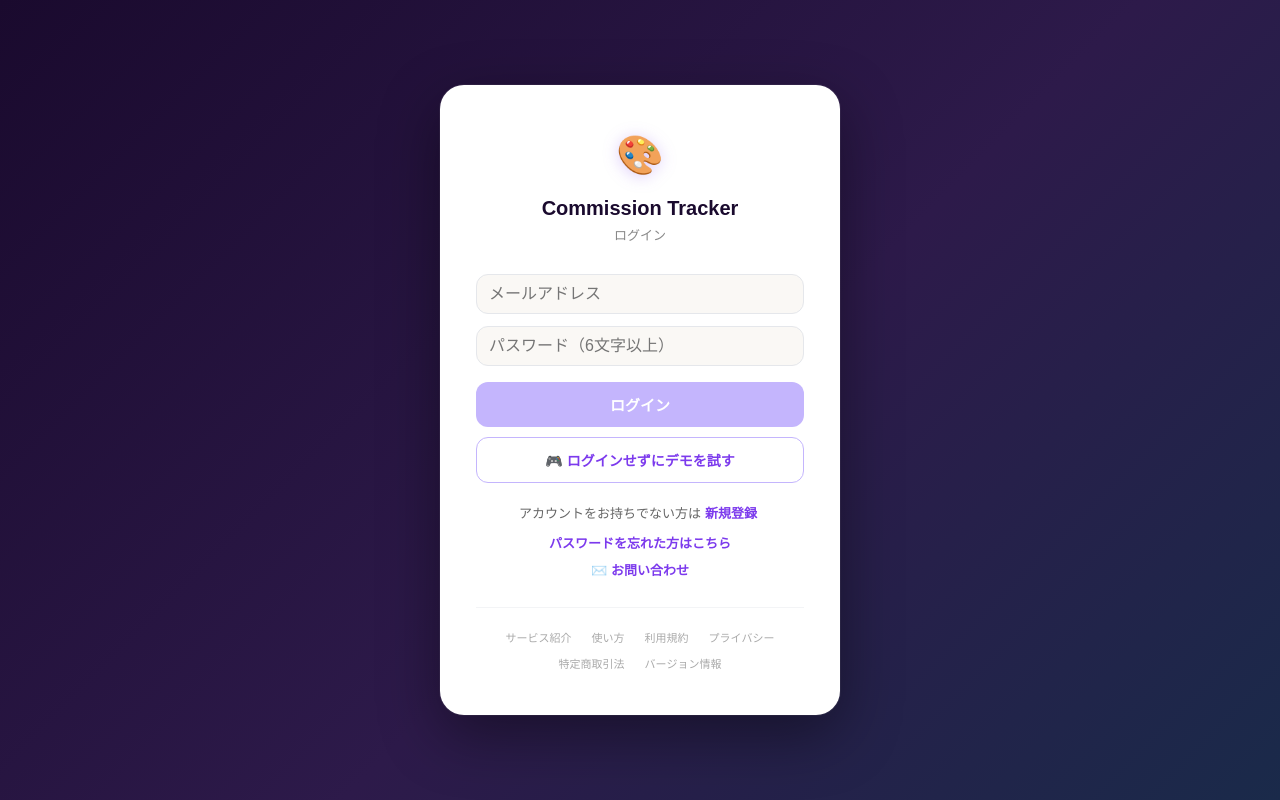
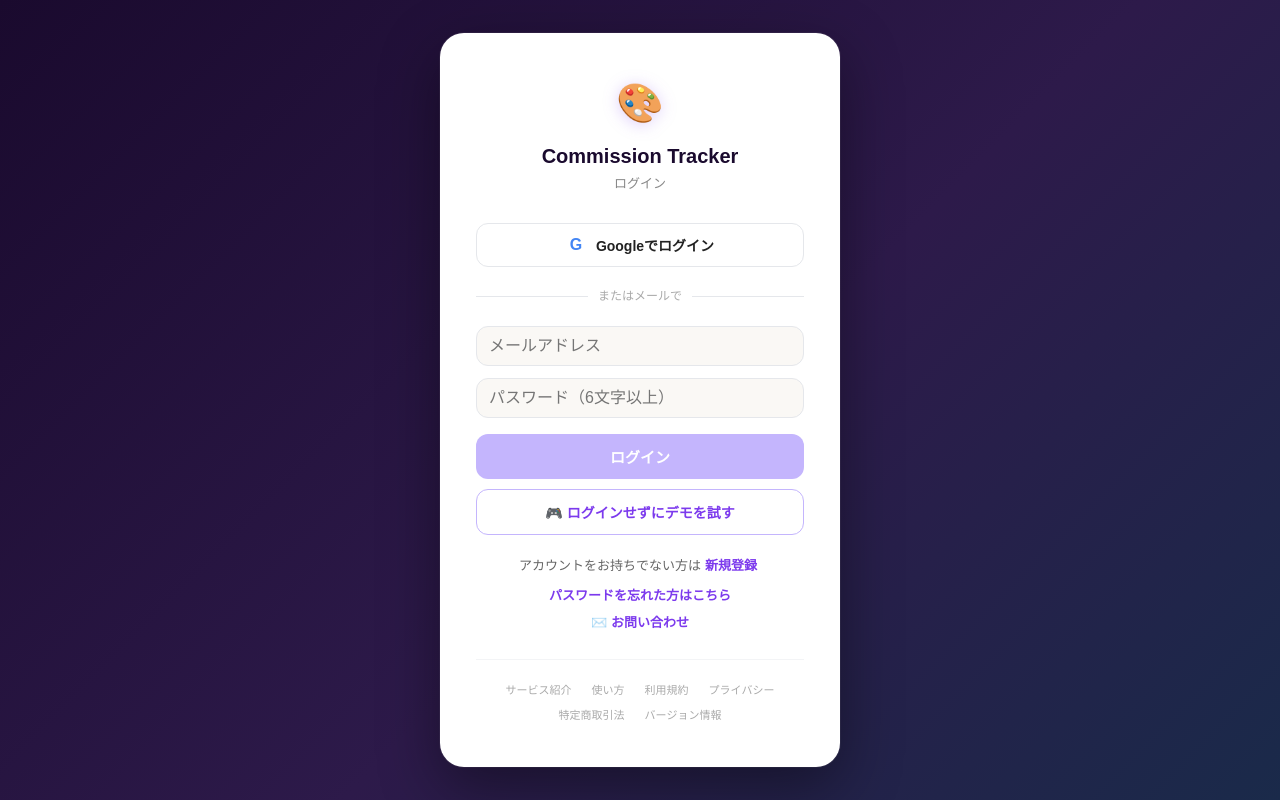
Before and after one commit to tinaRepo/CommissionTracker, a Next.js app: page /login in a window 1280 px wide. Built offline with nearby package versions, Linux system fonts and the light colour scheme; no server answers.

Commit message:
add：Google認証の追加

```diff
--- a/app/login/page.tsx
+++ b/app/login/page.tsx
@@ -79,7 +79,7 @@ export default function LoginPage() {
     }
   }
 
-  /* 一時無効化
+  // Googleのログイン機能の追加
   async function handleOAuth(provider: "google" | "twitter") {
     setLoading(true);
     const { error } = await supabase.auth.signInWithOAuth({
@@ -89,7 +89,6 @@ export default function LoginPage() {
     if (error) setMessage({ type: "error", text: toJapanese(error.message) });
     setLoading(false);
   }
-  */
 
   const titles: Record<Mode, string> = {
     login: "ログイン",
@@ -129,9 +128,7 @@ export default function LoginPage() {
           </div>
         )}
 
-        {/* SNSログイン（resetモード以外） */}
-        {/* 一時無効化
-        mode !== "reset" && (
+        {mode !== "reset" && (
           <>
             <div style={{ display: "grid", gap: 10, marginBottom: 20 }}>
               <OAuthButton
@@ -141,6 +138,7 @@ export default function LoginPage() {
                 label="Googleでログイン"
                 color="#4285f4"
               />
+              {/* 一時無効化
               <OAuthButton
                 onClick={() => handleOAuth("twitter")}
                 disabled={loading}
@@ -148,10 +146,11 @@ export default function LoginPage() {
                 label="X (Twitter) でログイン"
                 color="#000"
               />
+              */}
             </div>
             <Divider />
           </>
-        )*/}
+        )}
 
         {/* メール入力 */}
         <form onSubmit={(e) => { e.preventDefault(); handleEmail(); }}
```
